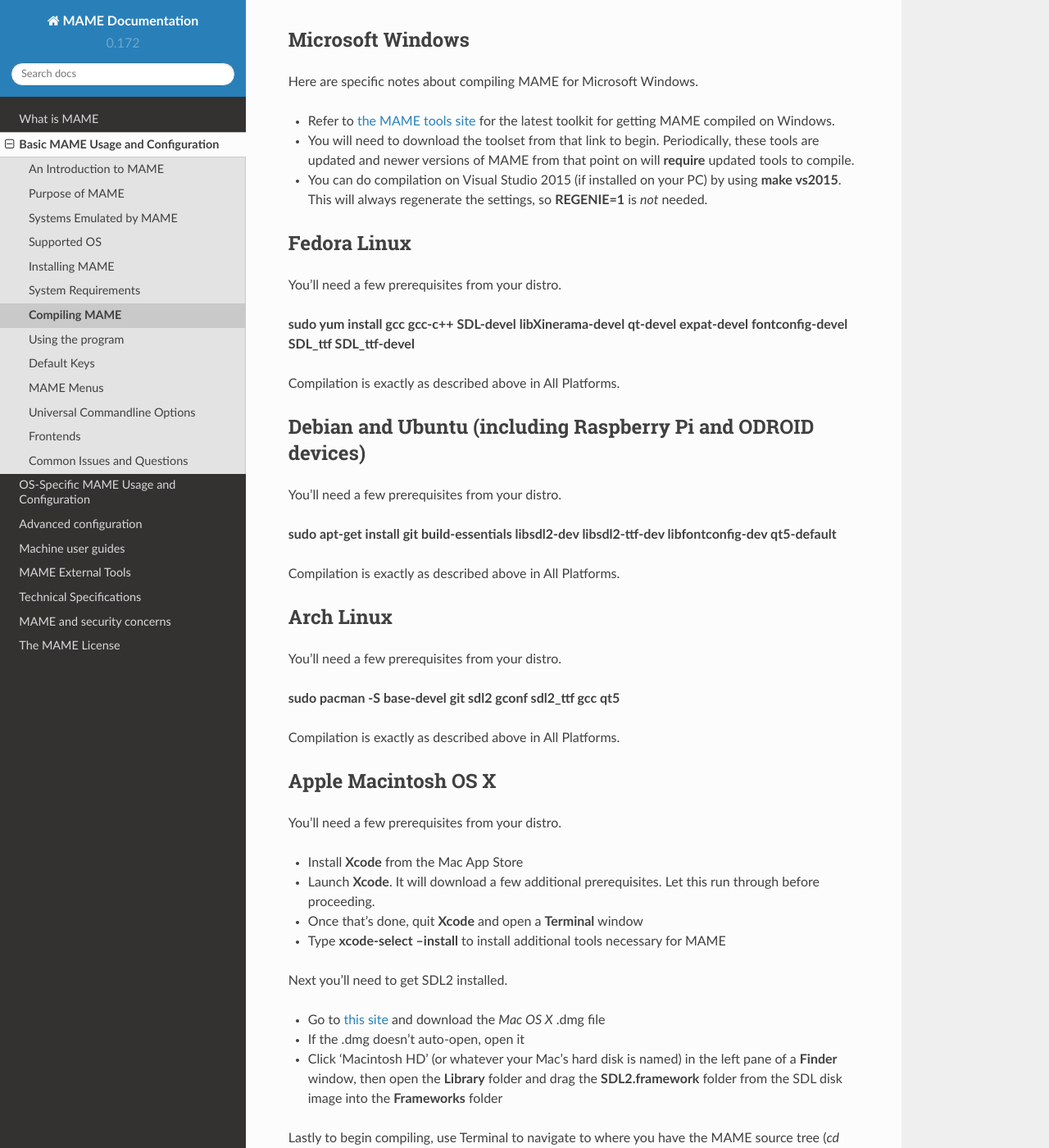
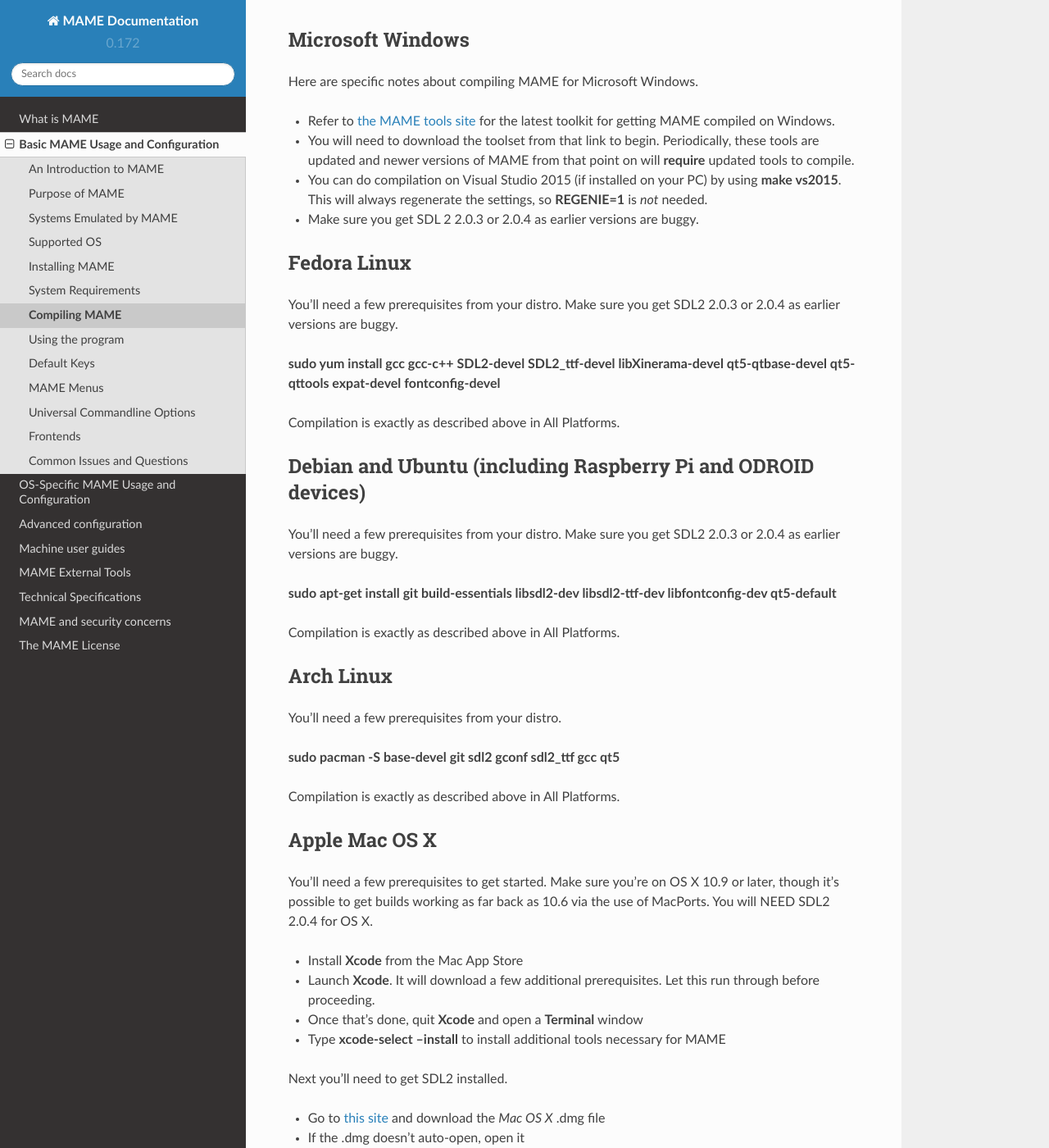
Before and after one commit to mamedev/docs, a Sphinx documentation site: the page built from source/basicuse/compilingmame.rst, in a window 1280 px wide and 1400 px high, scrolled down 880 px. Shown: the whole window at 82% size. Built offline with Sphinx 7.4.7 and the Read the Docs theme 2.0.0, drawn with Linux system fonts in a browser that asks for light colours.

Commit message:
Mostly adjustments to the compilation instructions.

```diff
--- a/source/basicuse/compilingmame.rst
+++ b/source/basicuse/compilingmame.rst
@@ -40,13 +40,15 @@ Here are specific notes about compiling MAME for Microsoft Windows.
 
 * You can do compilation on Visual Studio 2015 (if installed on your PC) by using **make vs2015**. This will always regenerate the settings, so **REGENIE=1** is *not* needed.
 
+* Make sure you get SDL 2 2.0.3 or 2.0.4 as earlier versions are buggy.
+
 
 Fedora Linux
 ------------
 
-You'll need a few prerequisites from your distro.
+You'll need a few prerequisites from your distro. Make sure you get SDL2 2.0.3 or 2.0.4 as earlier versions are buggy.
 
-**sudo yum install gcc gcc-c++ SDL-devel libXinerama-devel qt-devel expat-devel fontconfig-devel SDL_ttf SDL_ttf-devel**
+**sudo yum install gcc gcc-c++ SDL2-devel SDL2_ttf-devel libXinerama-devel qt5-qtbase-devel qt5-qttools expat-devel fontconfig-devel**
 
 Compilation is exactly as described above in All Platforms.
 
@@ -54,7 +56,7 @@ Compilation is exactly as described above in All Platforms.
 Debian and Ubuntu (including Raspberry Pi and ODROID devices)
 -------------------------------------------------------------
 
-You'll need a few prerequisites from your distro.
+You'll need a few prerequisites from your distro. Make sure you get SDL2 2.0.3 or 2.0.4 as earlier versions are buggy.
 
 **sudo apt-get install git build-essentials libsdl2-dev libsdl2-ttf-dev libfontconfig-dev qt5-default**
 
@@ -71,10 +73,10 @@ You'll need a few prerequisites from your distro.
 Compilation is exactly as described above in All Platforms.
 
 
-Apple Macintosh OS X
---------------------
+Apple Mac OS X
+--------------
 
-You'll need a few prerequisites from your distro.
+You'll need a few prerequisites to get started. Make sure you're on OS X 10.9 or later, though it's possible to get builds working as far back as 10.6 via the use of MacPorts. You will NEED SDL2 2.0.4 for OS X.
 
 * Install **Xcode** from the Mac App Store
 * Launch **Xcode**. It will download a few additional prerequisites. Let this run through before proceeding.
--- a/source/basicuse/gettingstarted.rst
+++ b/source/basicuse/gettingstarted.rst
@@ -1,7 +1,7 @@
 An Introduction to MAME
 =======================
 
-MAME is an acronym which stands for Multi Arcade Machine Emulator. MAME documents and reproduces through emulation the inner components of arcade machines, computers, consoles, chess computers, calculators, and many other types of electronic amusement machines. As a nice side-effect, MAME allows to use on a modern PC those programs and games which were originally developed for the emulated machines.
+MAME, formerly was an acronym which stood for Multi Arcade Machine Emulator, documents and reproduces through emulation the inner components of arcade machines, computers, consoles, chess computers, calculators, and many other types of electronic amusement machines. As a nice side-effect, MAME allows to use on a modern PC those programs and games which were originally developed for the emulated machines.
 
 At one point there were actually two separate projects, MAME and MESS. MAME covered arcade machines, while MESS covered everything else. They are now merged into the one MAME.
 
```
